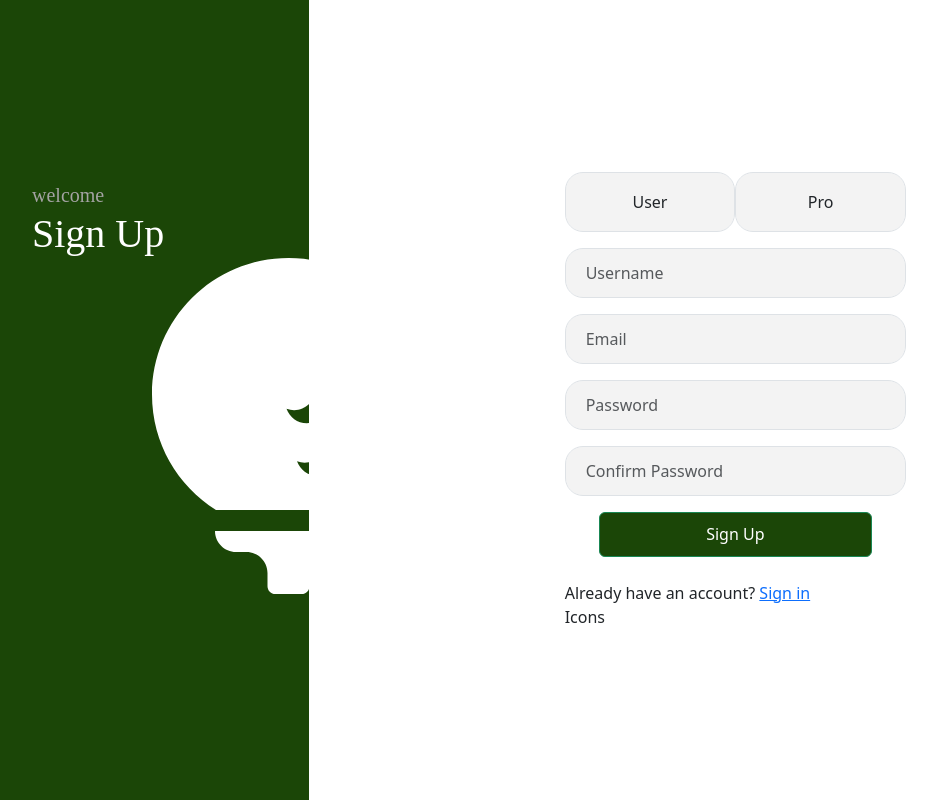
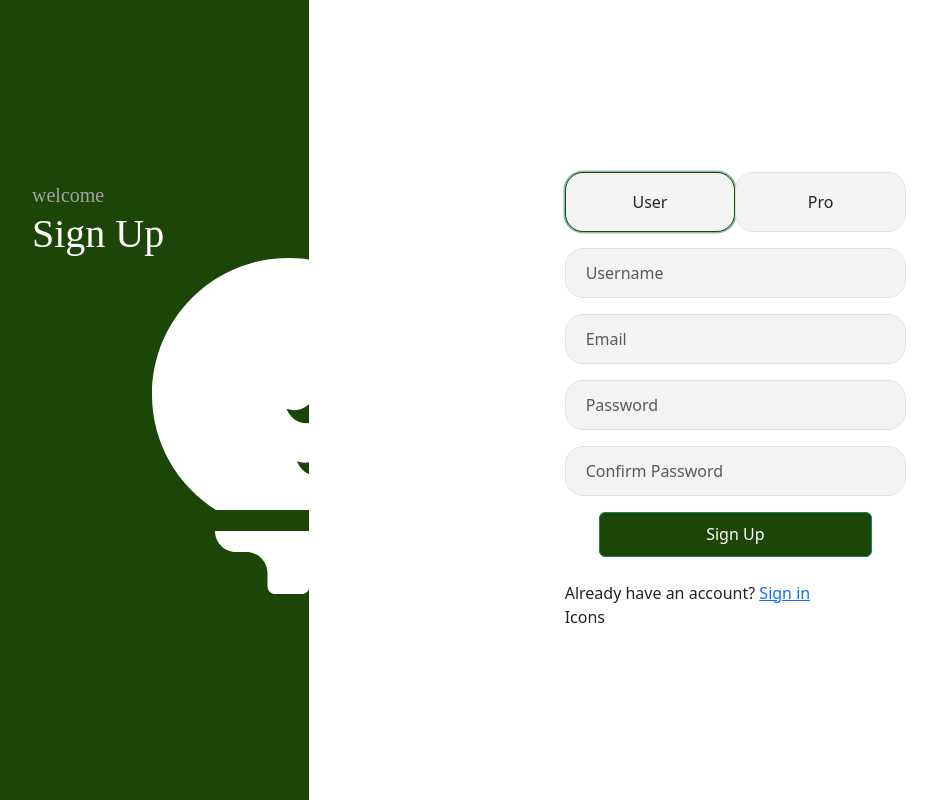
Before and after one commit to WebBlueprint/client, a React (Create React App) app in the folder client/: page /signup in a window 1280 px wide. Shown: the whole page, without its empty margins (118-1055 px from the left). Built offline with nearby package versions, Linux system fonts and the light colour scheme.

Commit message:
added conditional stle on User and Pro button on signup page

```diff
--- a/client/src/compoenets/Signup.css
+++ b/client/src/compoenets/Signup.css
@@ -1,4 +1,9 @@
 .form-control:focus{
+    border-color: #1B4607 !important;
+    box-shadow: 0 0 0 0.1rem #8ebdb1 !important;
+  }
+
+  .isProButton_clicks {
     border-color: #1B4607 !important;
     box-shadow: 0 0 0 0.1rem #8ebdb1 !important;
   }
--- a/client/src/compoenets/Signup.js
+++ b/client/src/compoenets/Signup.js
@@ -55,10 +55,10 @@ const Signup = () => {
                 let result;
                 if (ispro) {
                     result = await axios.post("http://localhost:3000/pro/signup", userData);
-                    alert("Pro signed up");
+                    window.location.href = "/"
                 } else {
                     result = await axios.post("http://localhost:3000/user/signup", userData);
-                    alert("User signed up");
+                    window.location.href = "/"
                 }
 
                 console.log(result.data);
@@ -97,7 +97,7 @@ const Signup = () => {
                                 id="user"
                                 onClick={() => setIsPro(false)}
                                 inline="true"
-                                className="mr-3"
+                                className={!ispro ? "mr-3 isProButton_clicks" : "mr-3"}
                                 style={{
                                     "backgroundColor": "#F3F3F3", "height": "60px", "width": "240px", "borderRadius": "18px"
                                 }}
@@ -108,6 +108,7 @@ const Signup = () => {
                                 value="Pro"
                                 name="isPro"
                                 id="pro"
+                                className={ispro ? "isProButton_clicks" : ""}
                                 onClick={() => setIsPro(true)}
                                 inline="true"
                                 style={{ "backgroundColor": "#F3F3F3", "height": "60px", "width": "240px", "borderRadius": "18px" }}
```
